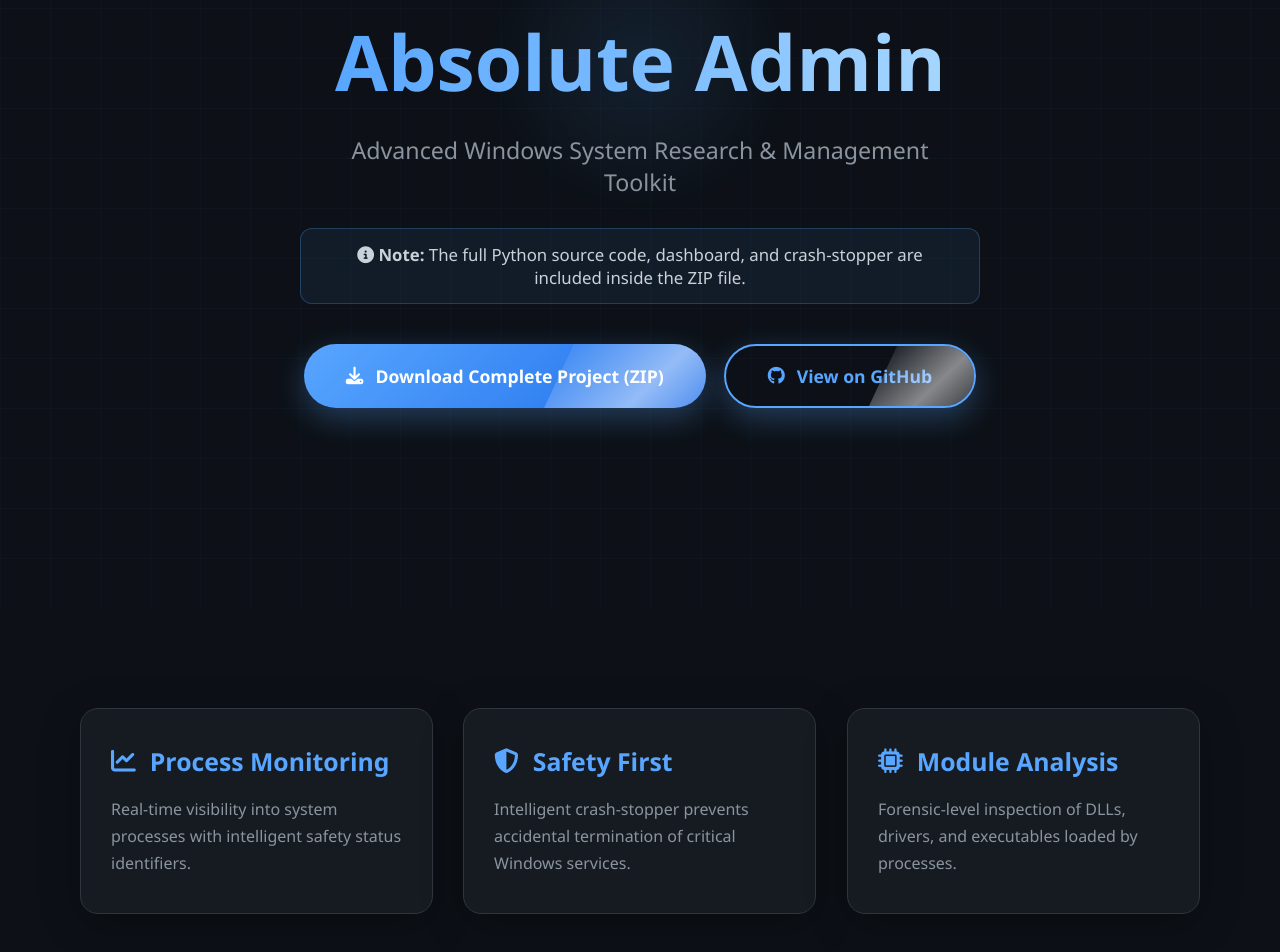
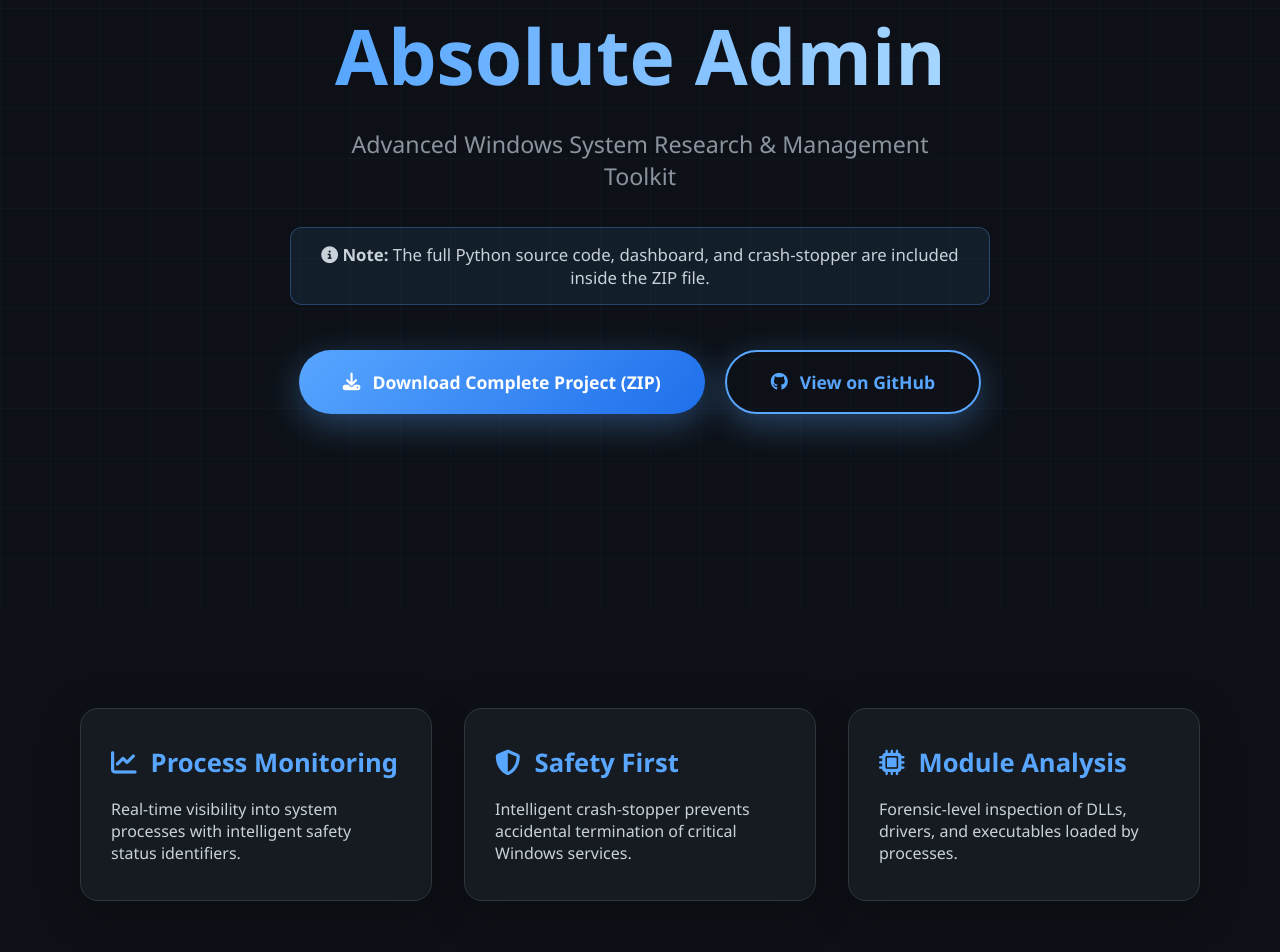
Before and after one commit to Shimba-crypto/Absolute-Admin, a plain HTML site: page index.html in a window 1280 px wide. Shown: the part 192-1144 px from the top of the page. Drawn offline with Linux system fonts and the light colour scheme.

Commit message:
Update index.html

```diff
--- a/index.html
+++ b/index.html
@@ -15,7 +15,7 @@
             --text-secondary: #8b949e;
         }
 
-        * { margin:0; padding:0; box-sizing:border-box; }
+        * { margin: 0; padding: 0; box-sizing: border-box; }
 
         body {
             background: var(--bg);
@@ -52,37 +52,37 @@
             -webkit-background-clip: text;
             -webkit-text-fill-color: transparent;
             margin-bottom: 20px;
-            animation: titlePop 1.2s cubic-bezier(0.25, 0.46, 0.45, 0.94) forwards;
+            animation: titlePop 1.4s cubic-bezier(0.34, 1.56, 0.64, 1) forwards;
             opacity: 0;
         }
 
         .hero p {
             font-size: 1.45rem;
             color: var(--text-secondary);
-            max-width: 620px;
-            margin-bottom: 30px;
-            animation: fadeInUp 1s ease-out 0.4s forwards;
+            max-width: 650px;
+            margin-bottom: 35px;
+            animation: fadeInUp 1s ease-out 0.5s forwards;
             opacity: 0;
         }
 
         .note {
-            background: rgba(88, 166, 255, 0.08);
-            border: 1px solid rgba(88, 166, 255, 0.25);
-            padding: 14px 26px;
+            background: rgba(88, 166, 255, 0.09);
+            border: 1px solid rgba(88, 166, 255, 0.3);
+            padding: 15px 28px;
             border-radius: 12px;
             font-size: 1.05rem;
-            margin-bottom: 40px;
-            max-width: 680px;
-            animation: fadeInUp 1s ease-out 0.6s forwards;
+            margin-bottom: 45px;
+            max-width: 700px;
+            animation: fadeInUp 1s ease-out 0.7s forwards;
             opacity: 0;
         }
 
         .buttons {
             display: flex;
-            gap: 18px;
+            gap: 20px;
             flex-wrap: wrap;
             justify-content: center;
-            animation: fadeInUp 1s ease-out 0.8s forwards;
+            animation: fadeInUp 1s ease-out 0.9s forwards;
             opacity: 0;
         }
 
@@ -90,22 +90,22 @@
             display: inline-flex;
             align-items: center;
             gap: 12px;
-            padding: 18px 42px;
+            padding: 18px 44px;
             background: linear-gradient(135deg, var(--accent), var(--accent-dark));
             color: white;
             text-decoration: none;
             border-radius: 50px;
             font-weight: 600;
             font-size: 1.1rem;
-            box-shadow: 0 10px 30px rgba(88,166,255,0.3);
+            box-shadow: 0 10px 35px rgba(88, 166, 255, 0.35);
             transition: all 0.4s cubic-bezier(0.4, 0, 0.2, 1);
             position: relative;
             overflow: hidden;
         }
 
         .btn:hover {
-            transform: translateY(-8px) scale(1.08);
-            box-shadow: 0 25px 50px rgba(88,166,255,0.45);
+            transform: translateY(-8px) scale(1.07);
+            box-shadow: 0 25px 55px rgba(88, 166, 255, 0.5);
         }
 
         .btn-github {
@@ -120,17 +120,16 @@
             transform: translateY(-8px) scale(1.05);
         }
 
-        /* Shimmer Effect */
         .btn::after {
             content: '';
             position: absolute;
             top: -50%;
-            left: -100%;
-            width: 50%;
-            height: 200%;
-            background: linear-gradient(120deg, transparent, rgba(255,255,255,0.5), transparent);
+            left: -150%;
+            width: 60%;
+            height: 300%;
+            background: linear-gradient(120deg, transparent, rgba(255,255,255,0.45), transparent);
             transform: skewX(-25deg);
-            animation: shimmer 4s infinite;
+            animation: shimmer 3.5s infinite;
         }
 
         .grid {
@@ -139,44 +138,39 @@
             margin: 0 auto;
             display: grid;
             grid-template-columns: repeat(auto-fit, minmax(320px, 1fr));
-            gap: 30px;
+            gap: 32px;
         }
 
         .card {
             background: var(--card);
-            padding: 35px 30px;
+            padding: 36px 30px;
             border-radius: 18px;
             border: 1px solid #30363d;
             transition: all 0.6s cubic-bezier(0.4, 0, 0.2, 1);
             opacity: 0;
-            transform: translateY(60px);
-            box-shadow: 0 10px 40px rgba(0,0,0,0.3);
+            transform: translateY(70px);
+            box-shadow: 0 10px 40px rgba(0, 0, 0, 0.25);
         }
 
         .card:hover {
-            transform: translateY(-15px) scale(1.03);
+            transform: translateY(-18px) scale(1.04);
             border-color: var(--accent);
-            box-shadow: 0 25px 60px rgba(88,166,255,0.2);
+            box-shadow: 0 30px 70px rgba(88, 166, 255, 0.18);
         }
 
         .card h3 {
             color: var(--accent);
             margin-bottom: 18px;
-            font-size: 1.55rem;
+            font-size: 1.6rem;
             display: flex;
             align-items: center;
             gap: 14px;
         }
 
-        .card p {
-            color: var(--text-secondary);
-            line-height: 1.7;
-        }
-
-        /* Enhanced Animations */
+        /* Animations */
         @keyframes titlePop {
-            0%   { opacity: 0; transform: scale(0.6) translateY(40px); }
-            60%  { transform: scale(1.08) translateY(-10px); }
+            0%   { opacity: 0; transform: scale(0.5) translateY(60px); }
+            50%  { transform: scale(1.12) translateY(-15px); }
             100% { opacity: 1; transform: scale(1) translateY(0); }
         }
 
@@ -186,39 +180,17 @@
         }
 
         @keyframes shimmer {
-            0%   { left: -100%; }
+            0%   { left: -150%; }
             100% { left: 300%; }
         }
 
-        /* Staggered Card Animations */
-        .card:nth-child(1) { animation: cardPop 0.9s ease-out 0.9s forwards; }
-        .card:nth-child(2) { animation: cardPop 0.9s ease-out 1.1s forwards; }
-        .card:nth-child(3) { animation: cardPop 0.9s ease-out 1.3s forwards; }
+        .card:nth-child(1) { animation: cardPop 1s ease-out 1s forwards; }
+        .card:nth-child(2) { animation: cardPop 1s ease-out 1.2s forwards; }
+        .card:nth-child(3) { animation: cardPop 1s ease-out 1.4s forwards; }
 
         @keyframes cardPop {
-            0%   { opacity: 0; transform: translateY(80px) scale(0.85); }
-            70%  { transform: translateY(-15px) scale(1.05); }
+            0%   { opacity: 0; transform: translateY(80px) scale(0.8); }
             100% { opacity: 1; transform: translateY(0) scale(1); }
-        }
-
-        /* Floating glow on accent */
-        .hero h1::after {
-            content: '';
-            position: absolute;
-            width: 300px;
-            height: 300px;
-            background: radial-gradient(circle, rgba(88,166,255,0.15) 0%, transparent 70%);
-            top: 50%;
-            left: 50%;
-            transform: translate(-50%, -50%);
-            z-index: -1;
-            animation: glowPulse 8s ease-in-out infinite;
-            opacity: 0.6;
-        }
-
-        @keyframes glowPulse {
-            0%, 100% { opacity: 0.4; transform: translate(-50%, -50%) scale(0.9); }
-            50% { opacity: 0.8; transform: translate(-50%, -50%) scale(1.1); }
         }
     </style>
 </head>
```
